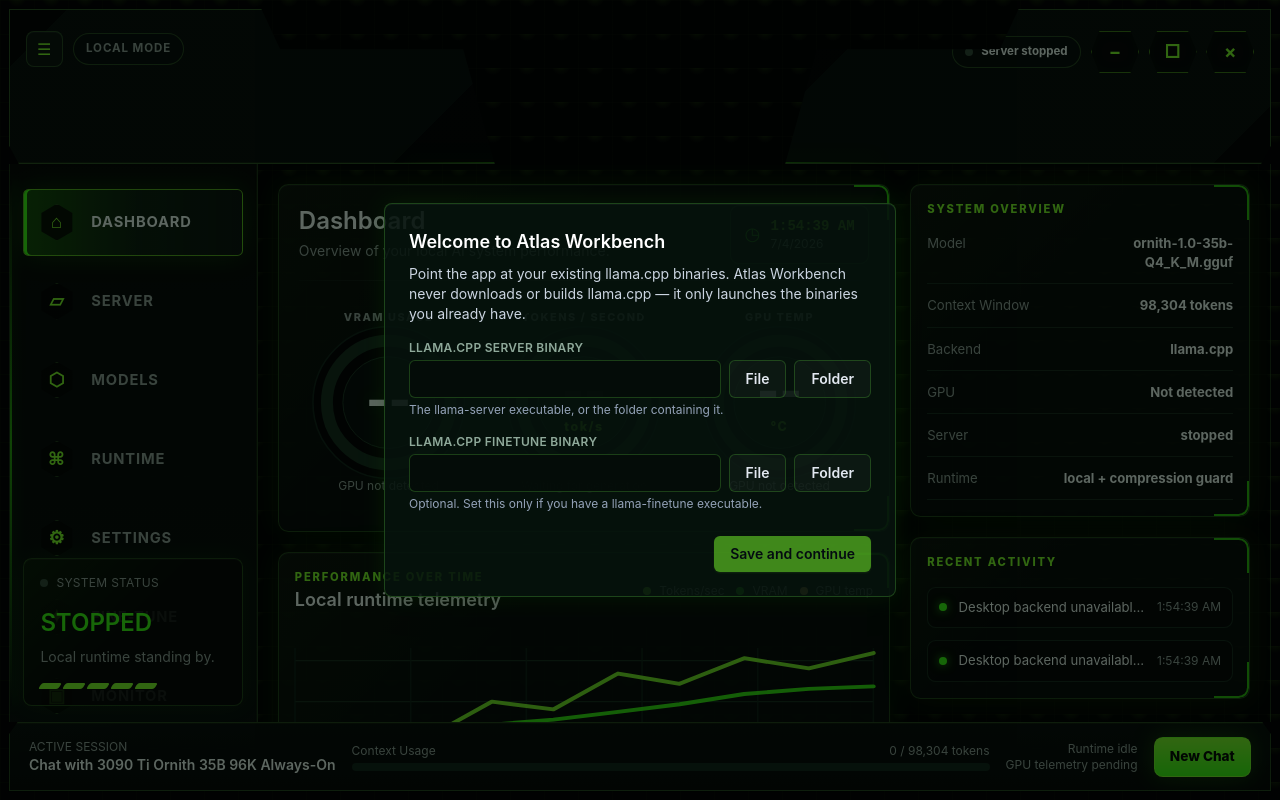
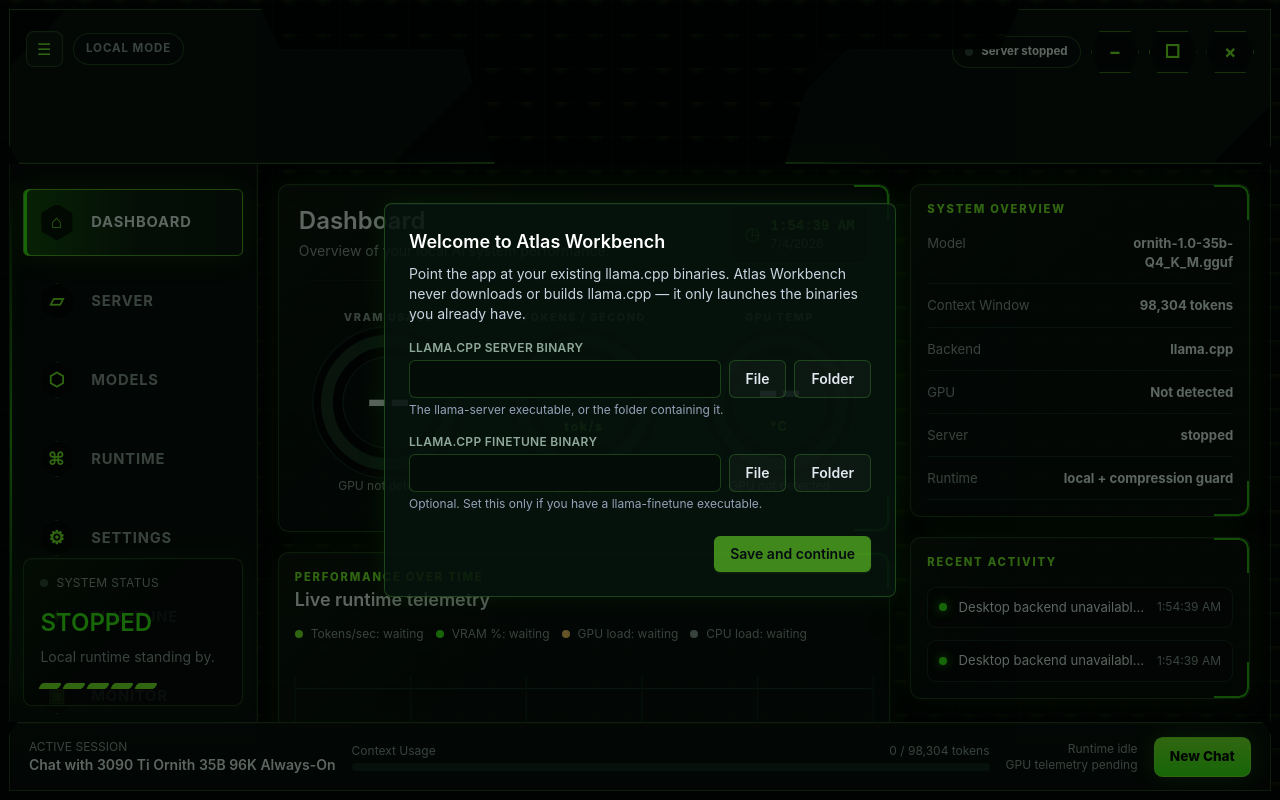
Before and after one commit to reidklassen-design/atlas-workbench, a React (Vite) app: page / in a window 1280 px wide. Built offline with nearby package versions, Linux system fonts and the light colour scheme.

Commit message:
Use live telemetry for dashboard graph

```diff
--- a/src/ui/App.tsx
+++ b/src/ui/App.tsx
@@ -1,4 +1,4 @@
-import { useMemo, useState, type ReactNode } from "react";
+import { useEffect, useMemo, useState, type ReactNode } from "react";
 import { clsx } from "clsx";
 import { AppProvider, useAppController, useControllerState } from "@/state/reactBinding";
 import { BinarySetupDialog } from "@/ui/components/BinarySetupDialog";
@@ -25,11 +25,21 @@
   { id: "logs", label: "Logs", glyph: "☷" },
 ];
 
-const GRAPH_LINES = [
-  { name: "Tokens/sec", color: "#7CFF2B", points: "0,92 42,80 86,84 128,56 168,62 210,34 250,42 292,22 334,30 376,18" },
-  { name: "VRAM", color: "#39FF14", points: "0,112 42,104 86,96 128,74 168,70 210,64 250,58 292,50 334,46 376,44" },
-  { name: "GPU temp", color: "#FFD166", points: "0,126 42,120 86,118 128,110 168,98 210,94 250,86 292,88 334,80 376,74" },
-];
+interface RuntimeGraphPoint {
+  ts: number;
+  tokensPerSecond: number | null;
+  vramPercent: number | null;
+  gpuPercent: number | null;
+  cpuPercent: number;
+  ramPercent: number;
+}
+
+interface RuntimeGraphSeries {
+  name: string;
+  color: string;
+  points: string;
+  latest: string;
+}
 
 function formatBytes(bytes?: number): string {
   if (bytes === undefined || !Number.isFinite(bytes)) return "--";
@@ -48,6 +58,42 @@
     if (match?.[1]) return Number(match[1]);
   }
   return null;
+}
+
+function useRuntimeGraphHistory(metrics: SystemMetrics | null, tokensPerSecond: number | null): RuntimeGraphPoint[] {
+  const [history, setHistory] = useState<RuntimeGraphPoint[]>([]);
+
+  useEffect(() => {
+    if (!metrics) return;
+    const memoryUsed = metrics.gpu.memoryUsed;
+    const memoryTotal = metrics.gpu.memoryTotal;
+    const vramPercent = memoryUsed !== undefined && memoryTotal ? Math.max(0, Math.min(100, (memoryUsed / memoryTotal) * 100)) : null;
+    const point: RuntimeGraphPoint = {
+      ts: metrics.ts,
+      tokensPerSecond,
+      vramPercent,
+      gpuPercent: metrics.gpu.usagePercent ?? null,
+      cpuPercent: metrics.cpu.overall,
+      ramPercent: metrics.ram.percent,
+    };
+
+    setHistory((current) => {
+      const previous = current[current.length - 1];
+      if (
+        previous &&
+        previous.ts === point.ts &&
+        previous.tokensPerSecond === point.tokensPerSecond &&
+        previous.vramPercent === point.vramPercent &&
+        previous.gpuPercent === point.gpuPercent
+      ) {
+        return current;
+      }
+      const cutoff = point.ts - 5 * 60 * 1000;
+      return current.concat(point).filter((item) => item.ts >= cutoff).slice(-300);
+    });
+  }, [metrics, tokensPerSecond]);
+
+  return history;
 }
 
 function statusTone(status: ProcessStatus["state"]): string {
@@ -118,34 +164,102 @@
   );
 }
 
-function NeoPerformanceGraph(): JSX.Element {
+function graphPath(points: RuntimeGraphPoint[], pickValue: (point: RuntimeGraphPoint) => number | null, maxValue: number): string {
+  const values = points.map((point) => pickValue(point));
+  const available = values.filter((value): value is number => value !== null && Number.isFinite(value));
+  if (points.length < 2 || available.length < 2 || maxValue <= 0) return "";
+
+  const width = 376;
+  const top = 16;
+  const bottom = 132;
+  const height = bottom - top;
+  const start = points[0]?.ts ?? Date.now();
+  const end = points[points.length - 1]?.ts ?? start + 1;
+  const span = Math.max(1, end - start);
+
+  return points
+    .map((point) => {
+      const value = pickValue(point);
+      if (value === null || !Number.isFinite(value)) return null;
+      const x = ((point.ts - start) / span) * width;
+      const y = bottom - Math.max(0, Math.min(1, value / maxValue)) * height;
+      return `${x.toFixed(1)},${y.toFixed(1)}`;
+    })
+    .filter((point): point is string => point !== null)
+    .join(" ");
+}
+
+function formatGraphTime(ts: number): string {
+  return new Date(ts).toLocaleTimeString([], { hour: "2-digit", minute: "2-digit", second: "2-digit" });
+}
+
+function NeoPerformanceGraph({ history }: { history: RuntimeGraphPoint[] }): JSX.Element {
+  const tokenMax = Math.max(30, ...history.map((point) => point.tokensPerSecond ?? 0)) * 1.15;
+  const rawSeries: RuntimeGraphSeries[] = [
+    {
+      name: "Tokens/sec",
+      color: "#7CFF2B",
+      points: graphPath(history, (point) => point.tokensPerSecond, tokenMax),
+      latest: history.at(-1)?.tokensPerSecond !== null && history.at(-1)?.tokensPerSecond !== undefined ? `${history.at(-1)?.tokensPerSecond?.toFixed(1)} tok/s` : "waiting",
+    },
+    {
+      name: "VRAM %",
+      color: "#39FF14",
+      points: graphPath(history, (point) => point.vramPercent, 100),
+      latest: history.at(-1)?.vramPercent !== null && history.at(-1)?.vramPercent !== undefined ? `${history.at(-1)?.vramPercent?.toFixed(0)}%` : "waiting",
+    },
+    {
+      name: "GPU load",
+      color: "#FFD166",
+      points: graphPath(history, (point) => point.gpuPercent, 100),
+      latest: history.at(-1)?.gpuPercent !== null && history.at(-1)?.gpuPercent !== undefined ? `${history.at(-1)?.gpuPercent?.toFixed(0)}%` : "waiting",
+    },
+    {
+      name: "CPU load",
+      color: "#8FA99A",
+      points: graphPath(history, (point) => point.cpuPercent, 100),
+      latest: history.at(-1) ? `${history.at(-1)?.cpuPercent.toFixed(0)}%` : "waiting",
+    },
+  ];
+  const series = rawSeries.filter((item) => item.points);
+  const latestPoint = history.at(-1);
+
   return (
     <NeoCard className="neo-graph-card">
       <div className="flex flex-wrap items-center justify-between gap-3">
         <div>
           <div className="neo-section-kicker">Performance Over Time</div>
-          <h2 className="text-lg font-semibold text-[#E8FFF0]">Local runtime telemetry</h2>
+          <h2 className="text-lg font-semibold text-[#E8FFF0]">Live runtime telemetry</h2>
         </div>
         <div className="flex flex-wrap gap-3 text-xs text-[#8FA99A]">
-          {GRAPH_LINES.map((line) => (
+          {rawSeries.map((line) => (
             <span key={line.name} className="inline-flex items-center gap-2">
               <span className="h-2 w-2 rounded-full" style={{ backgroundColor: line.color }} />
-              {line.name}
+              {line.name}: {line.latest}
             </span>
           ))}
         </div>
       </div>
-      <svg className="mt-4 h-48 w-full overflow-visible" viewBox="0 0 376 150" preserveAspectRatio="none" aria-hidden="true">
+      <svg className="mt-4 h-48 w-full overflow-visible" viewBox="0 0 376 150" preserveAspectRatio="none" aria-label="Live runtime performance graph" role="img">
         {[0, 1, 2, 3].map((line) => (
           <line key={`h-${line}`} x1="0" x2="376" y1={24 + line * 32} y2={24 + line * 32} stroke="#1B3B25" strokeWidth="1" opacity="0.8" />
         ))}
         {[0, 1, 2, 3, 4, 5].map((line) => (
           <line key={`v-${line}`} x1={line * 75.2} x2={line * 75.2} y1="14" y2="138" stroke="#102A1B" strokeWidth="1" opacity="0.8" />
         ))}
-        {GRAPH_LINES.map((line) => (
+        {series.map((line) => (
           <polyline key={line.name} points={line.points} fill="none" stroke={line.color} strokeLinecap="round" strokeLinejoin="round" strokeWidth="3" opacity="0.92" />
         ))}
+        {series.length === 0 ? (
+          <text x="188" y="78" textAnchor="middle" fill="#8FA99A" fontSize="10">
+            Collecting live runtime data
+          </text>
+        ) : null}
       </svg>
+      <div className="mt-2 flex justify-between text-xs text-[#8FA99A]">
+        <span>{history[0] ? formatGraphTime(history[0].ts) : "waiting"}</span>
+        <span>{latestPoint ? formatGraphTime(latestPoint.ts) : "waiting"}</span>
+      </div>
     </NeoCard>
   );
 }
@@ -309,6 +423,7 @@
   const gateway = useControllerState((c) => c.gateway);
   const logs = useControllerState((c) => c.serverLogs);
   const tokensPerSecond = useMemo(() => latestTokensPerSecond(logs), [logs]);
+  const graphHistory = useRuntimeGraphHistory(metrics, tokensPerSecond);
   const memoryUsed = metrics?.gpu.memoryUsed;
   const memoryTotal = metrics?.gpu.memoryTotal;
   const vramPct = memoryUsed !== undefined && memoryTotal ? (memoryUsed / memoryTotal) * 100 : metrics?.gpu.usagePercent ?? 0;
@@ -349,7 +464,7 @@
             </div>
           </NeoCard>
 
-          <NeoPerformanceGraph />
+          <NeoPerformanceGraph history={graphHistory} />
 
           <NeoCard>
             <div className="neo-section-kicker">System Load</div>
```
